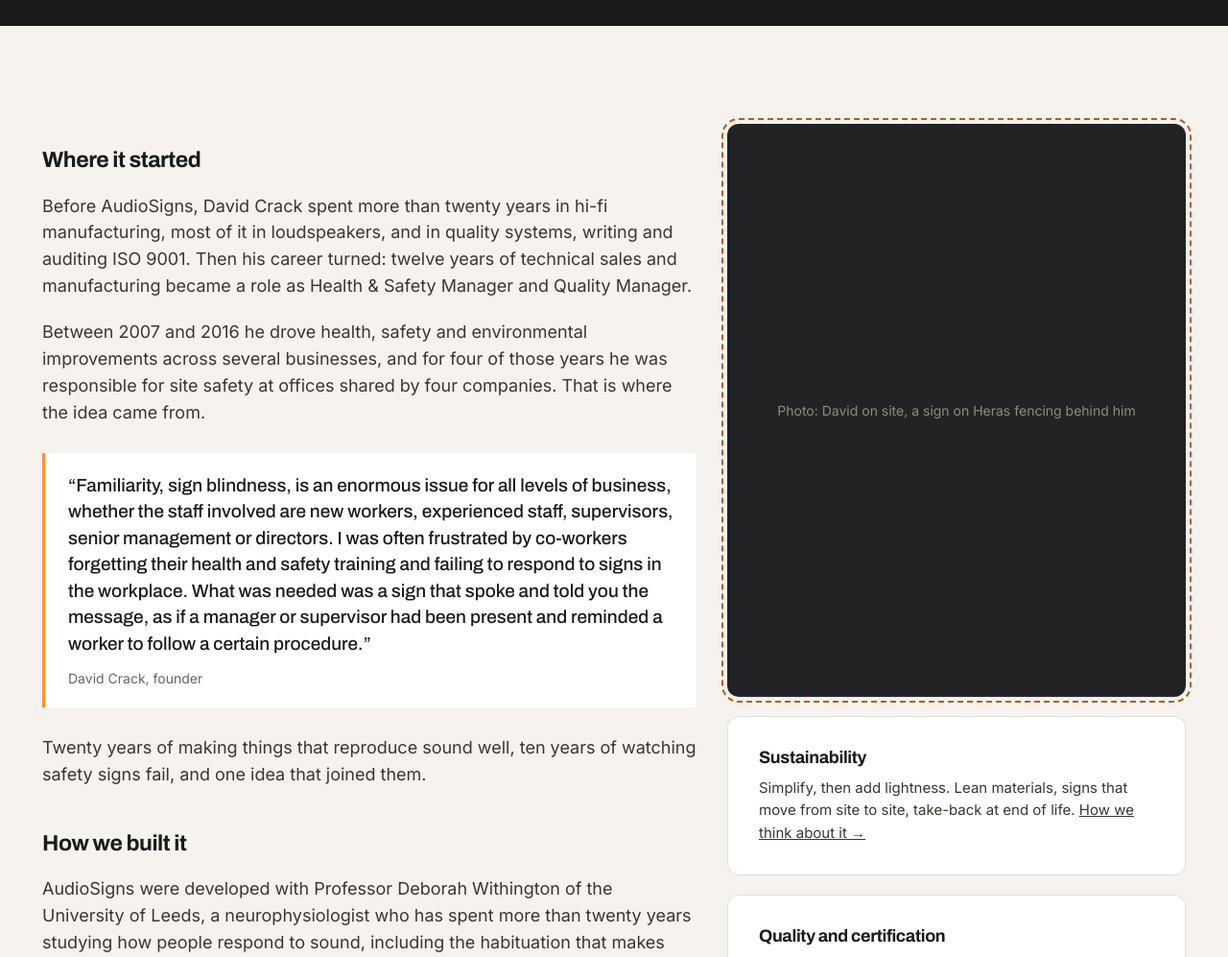
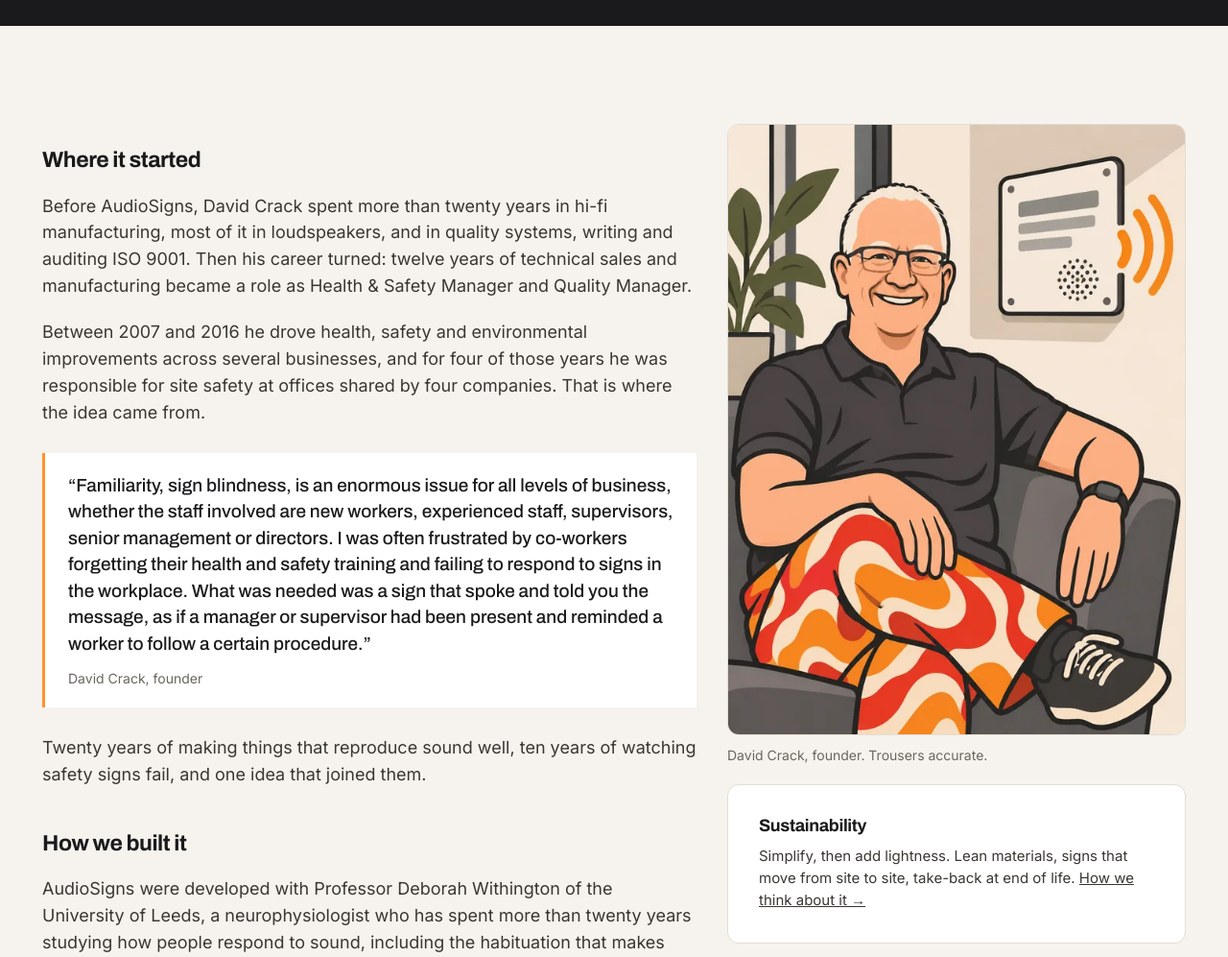
Before and after one commit to RMC-DMF/audiosigns, an Astro site: page /about in a window 1280 px wide. Shown: the part 360-1357 px from the top of the page at 96% size. Built offline with nearby package versions, Linux system fonts and the light colour scheme; Astro itself is replaced by a stand-in of ours.

Commit message:
About: illustrated portrait of David replaces the photo placeholder
Co-Authored-By: Claude Fable 5.1 <noreply@anthropic.com>
Claude-Session: https://claude.ai/code/session_0185Y5ERB3yYp3tghX6Lsyr7

```diff
--- a/src/pages/about.astro
+++ b/src/pages/about.astro
@@ -26,7 +26,13 @@ import { site, url } from '../lib/site';
         <p>Designed, assembled and despatched from Ripon, North Yorkshire. {site.address}. <a href={site.phoneHref}>{site.phone}</a>.</p>
       </div>
       <div class="span-5 stack">
-        <div class="placeholder" style="aspect-ratio: 4/5; border-radius: var(--radius-lg); background: var(--ink-2); display: flex; align-items: center; justify-content: center; color: var(--text-on-dark-3); font-size: 14px; text-align: center; padding: 24px;">Photo: David on site, a sign on Heras fencing behind him</div>
+        <figure class="portrait">
+          <picture>
+            <source type="image/webp" srcset="/images/david-illustrated-600.webp 600w, /images/david-illustrated-1000.webp 1000w" sizes="(min-width: 900px) 420px, 100vw">
+            <img src="/images/david-illustrated-1000.jpg" srcset="/images/david-illustrated-600.jpg 600w, /images/david-illustrated-1000.jpg 1000w" sizes="(min-width: 900px) 420px, 100vw" width="1000" height="1333" alt="Illustration of David Crack, founder of AudioSigns, sitting in an armchair in a dark polo shirt and orange-and-red patterned trousers, an AudioSign speaking on the wall behind him." loading="eager" decoding="async">
+          </picture>
+          <figcaption>David Crack, founder. Trousers accurate.</figcaption>
+        </figure>
         <div class="card" id="sustainability" style="gap: 8px;">
           <h3 class="h3" style="font-size: 18px;">Sustainability</h3>
           <p style="font-size: 15px; color: var(--text-2);">Simplify, then add lightness. Lean materials, signs that move from site to site, take-back at end of life. <a href={url('/sustainability')}>How we think about it →</a></p>
@@ -42,6 +48,9 @@ import { site, url } from '../lib/site';
   <FinalCta />
 </Base>
 <style>
+  .portrait { margin: 0; display: flex; flex-direction: column; gap: 10px; }
+  .portrait img { display: block; width: 100%; height: auto; border-radius: var(--radius-lg); border: 1px solid var(--rule); }
+  .portrait figcaption { font-size: 14px; color: var(--text-3); }
   .pull { margin: 8px 0; padding: 20px 24px; border-left: 3px solid var(--accent); background: var(--paper-2); font-family: var(--font-display); font-weight: 500; font-size: 19px; line-height: 1.45; color: var(--text); }
   .pull footer { margin-top: 12px; font-family: var(--font-body); font-weight: 400; font-size: 14px; color: var(--text-3); }
 </style>
```
Also changed, not shown: public/images/david-illustrated-1000.jpg (added), public/images/david-illustrated-1000.webp (added), public/images/david-illustrated-600.jpg (added), public/images/david-illustrated-600.webp (added).
